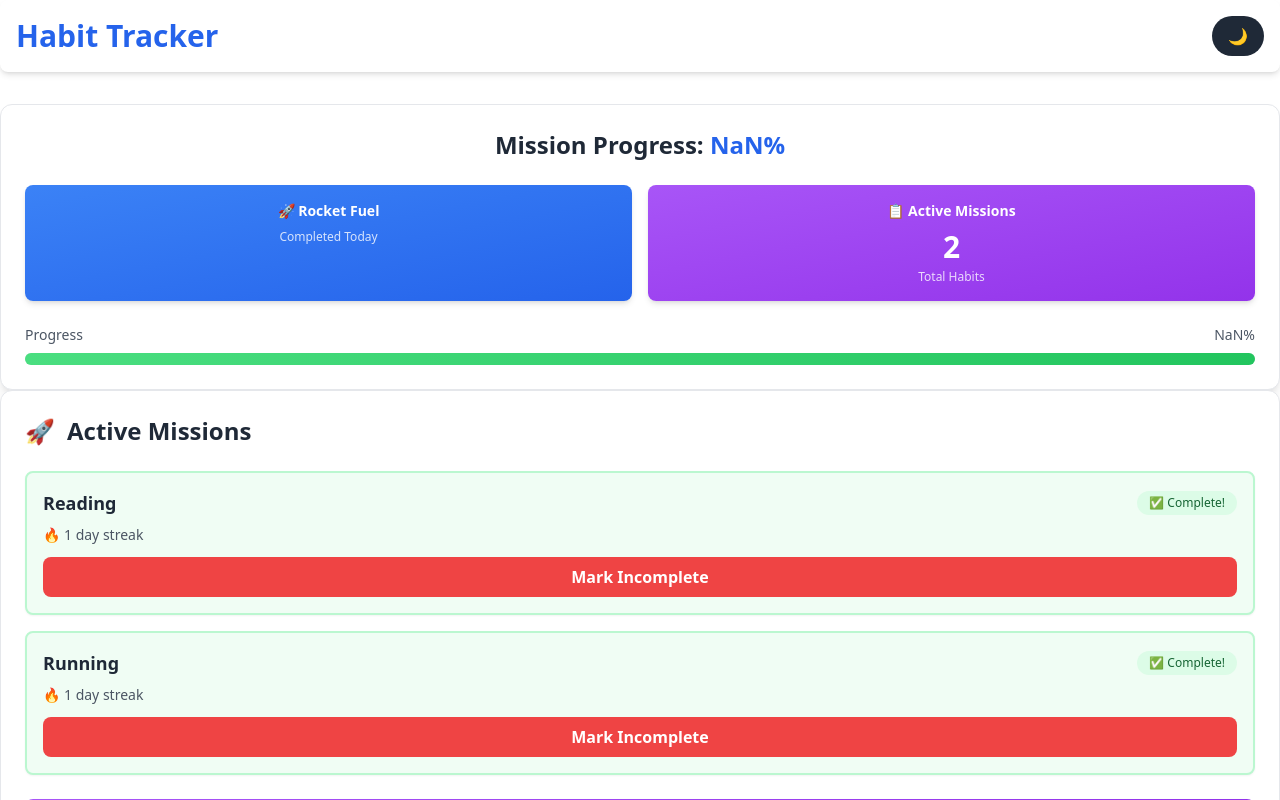
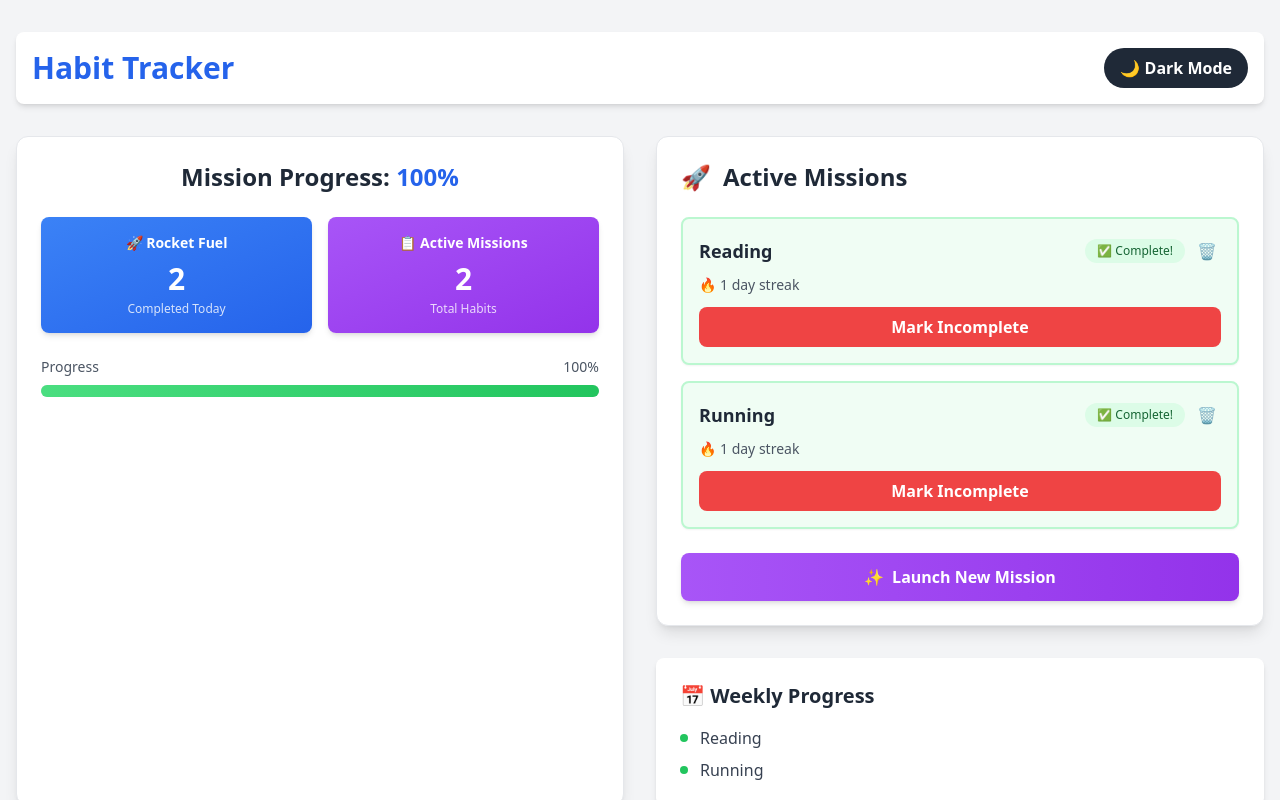
Before and after one commit to pritamroy23/habit-tracker, a React (Create React App) app: page / in a window 1280 px wide. Shown: the top 800 px of the page. Built offline with nearby package versions, Linux system fonts and the light colour scheme.

Commit message:
delete button added

```diff
--- a/src/App.js
+++ b/src/App.js
@@ -3,6 +3,8 @@ import Header from './components/header';
 import MissionProgress from './components/MissionProgress';
 import ActiveMissions from './components/ActiveMissions';
 import WeeklyProgress from './components/WeeklyProgress';
+
+
 
 function App() {
   const [darkMode, setDarkMode] = useState(false);
@@ -10,6 +12,23 @@ function App() {
     { id: 1, name: 'Reading', completed: true, streak: 1 },
     { id: 2, name: 'Running', completed: true, streak: 1 }
   ]);
+
+  const deleteHabit = (id) => {
+    setHabits(habits.filter(habit => habit.id !== id));
+  };
+
+const addNewHabit = (habitName) => {
+    if (habitName.trim() === '') return; // Don't add empty habits
+
+    const newHabit = {
+      id: Date.now(), // Simple unique ID
+      name: habitName,
+      completed: false, // New habits start as incomplete
+      streak: 0         // New habits start with 0 streak
+    };
+
+    setHabits([...habits, newHabit]);
+  };
 
   const toggleDarkMode = () => {
     setDarkMode(!darkMode);
@@ -27,21 +46,27 @@ function App() {
   const progressPercentage = (completedHabitsCount / habits.length) * 100;
 
   return (
-    <div>
-      <Header darkMode={darkMode} toggleDarkMode={toggleDarkMode} />
+    <div className={`min-h-screen transition-colors duration-300 ${
+      darkMode ? 'bg-gray-900 text-white' : 'bg-gray-100 text-gray-900'
+    }`}>
+      <div className="container mx-auto px-4 py-8">
+        <Header darkMode={darkMode} toggleDarkMode={toggleDarkMode} />
 
-      <div className="main-container">
-        <MissionProgress habits={habits} />
+        <div className="grid grid-cols-1 lg:grid-cols-2 gap-8">
+          <MissionProgress
+            habits={habits}
+            progressPercentage={progressPercentage}
+            completedHabitsCount={completedHabitsCount}
+          />
 
-        <div className="right-column">
-          <ActiveMissions habits={habits} toggleHabit={toggleHabit} />
-          <WeeklyProgress habits={habits} />
+          <div className="space-y-8">
+            <ActiveMissions habits={habits} toggleHabit={toggleHabit} addNewHabit={addNewHabit} deleteHabit={deleteHabit}/>
+            <WeeklyProgress habits={habits} />
+          </div>
         </div>
       </div>
-
-
     </div>
   );
-};
+}
 
 export default App;
--- a/src/components/ActiveMissions.js
+++ b/src/components/ActiveMissions.js
@@ -1,9 +1,6 @@
 import React from 'react';
 
-const ActiveMissions = (props) => {
-    const habits = props.habits;
-    const toggleHabit = props.toggleHabit;
-
+const ActiveMissions = ({ habits, toggleHabit, addNewHabit, deleteHabit }) => {
     return (
         <div className="bg-white p-6 rounded-xl shadow-lg border border-gray-200">
 
@@ -25,11 +22,12 @@ const ActiveMissions = (props) => {
                         }`}
                     >
 
-                        {/* Habit Header */}
+                        {/* Habit Header with Delete Button */}
                         <div className="flex justify-between items-center mb-2">
                             <h3 className="font-semibold text-gray-800 text-lg">
                                 {habit.name}
                             </h3>
+                            <div className="flex items-center gap-2">
                                 <span className={`px-3 py-1 rounded-full text-xs font-medium ${
                                     habit.completed
                                         ? 'bg-green-100 text-green-800'
@@ -37,6 +35,15 @@ const ActiveMissions = (props) => {
                                 }`}>
                                     {habit.completed ? '✅ Complete!' : '⏳ Incomplete'}
                                 </span>
+                                {/* DELETE BUTTON */}
+                                <button
+                                    onClick={() => deleteHabit(habit.id)}
+                                    className="p-1 text-red-500 hover:text-red-700 hover:bg-red-100 rounded transition-colors duration-200"
+                                    title="Delete habit"
+                                >
+                                    🗑️
+                                </button>
+                            </div>
                         </div>
 
                         {/* Streak Counter */}
@@ -62,7 +69,15 @@ const ActiveMissions = (props) => {
             </div>
 
             {/* Add New Mission Button */}
-            <button className="w-full py-3 bg-gradient-to-r from-purple-500 to-purple-600 text-white rounded-lg font-semibold hover:from-purple-600 hover:to-purple-700 transition-all duration-300 shadow-md flex items-center justify-center">
+            <button
+                onClick={() => {
+                    const newHabitName = prompt("What new habit do you want to track?");
+                    if (newHabitName && newHabitName.trim() !== '') {
+                        addNewHabit(newHabitName);
+                    }
+                }}
+                className="w-full py-3 bg-gradient-to-r from-purple-500 to-purple-600 text-white rounded-lg font-semibold hover:from-purple-600 hover:to-purple-700 transition-all duration-300 shadow-md flex items-center justify-center"
+            >
                 <span className="mr-2">✨</span>
                 Launch New Mission
             </button>
--- a/src/components/Header.js
+++ b/src/components/Header.js
@@ -3,15 +3,16 @@ import React from 'react';
 const header = ({ darkMode, toggleDarkMode }) => {
   return (
     <header className='flex justify-between items-center mb-8 p-4 bg-white rounded-lg shadow-md'>
-      <h1 className="text-3xl font-bold text-blue-600 ">Habit Tracker</h1>
-      <button onClick={toggleDarkMode}
-      className ={`px-4 py-2 rounded-full font-semibold transition-all duration-300 ${
-        darkMode
-        ?'bg-gray-300 hover:bg-gray-400'
-        : 'bg-gray-800  hover:bg-grey-900'
-      }`}>
-
-        {darkMode ? '☀️ ' : '🌙 '}
+      <h1 className="text-3xl font-bold text-blue-600">Habit Tracker</h1>
+      <button
+        onClick={toggleDarkMode}
+        className={`px-4 py-2 rounded-full font-semibold transition-all duration-300 flex items-center gap-2 ${
+          darkMode
+            ? 'bg-yellow-400 text-gray-900 hover:bg-yellow-500'
+            : 'bg-gray-800 text-white hover:bg-gray-700'
+        }`}
+      >
+        {darkMode ? '☀️ Light Mode' : '🌙 Dark Mode'}
       </button>
     </header>
   );
```
Also changed, not shown: src/components/MissionProgress.js (+6 -6 lines). Lines whose indentation alone changed are shown as unchanged.
